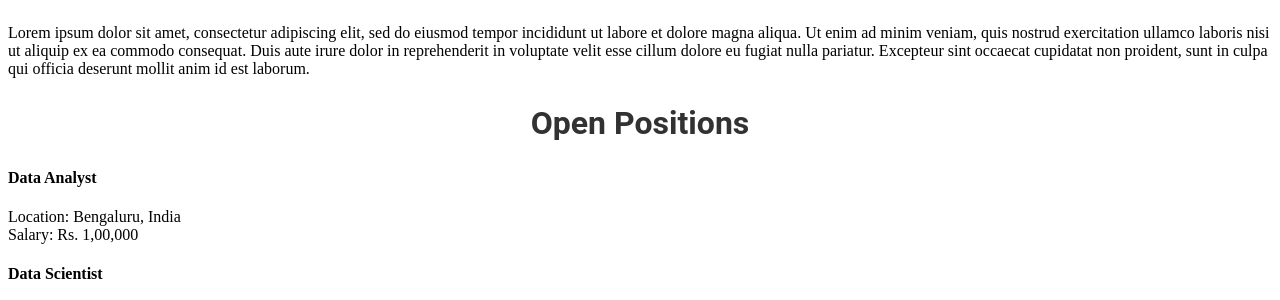
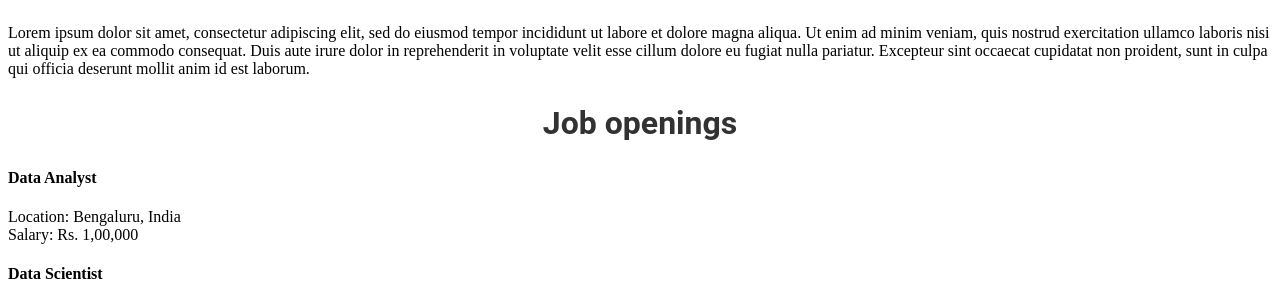
Before and after one commit to rjalokssb/alok-career-website, a Flask app: page / in a window 1280 px wide. Shown: the part 532-832 px from the top of the page. Run offline with Flask 2, Linux system fonts and the light colour scheme.

Commit message:
made some changes

```diff
--- a/templates/home.html
+++ b/templates/home.html
@@ -42,7 +42,7 @@
       <p>
       Lorem ipsum dolor sit amet, consectetur adipiscing elit, sed do eiusmod tempor incididunt ut labore et dolore magna aliqua. Ut enim ad minim veniam, quis nostrud exercitation ullamco laboris nisi ut aliquip ex ea commodo consequat. Duis aute irure dolor in reprehenderit in voluptate velit esse cillum dolore eu fugiat nulla pariatur. Excepteur sint occaecat cupidatat non proident, sunt in culpa qui officia deserunt mollit anim id est laborum.
       </p>
-      <h2>Open Positions</h2>
+      <h2>Job openings</h2>
       <p>
         {% for job in jobs %}
           {% include 'jobitem.html'%}
```
